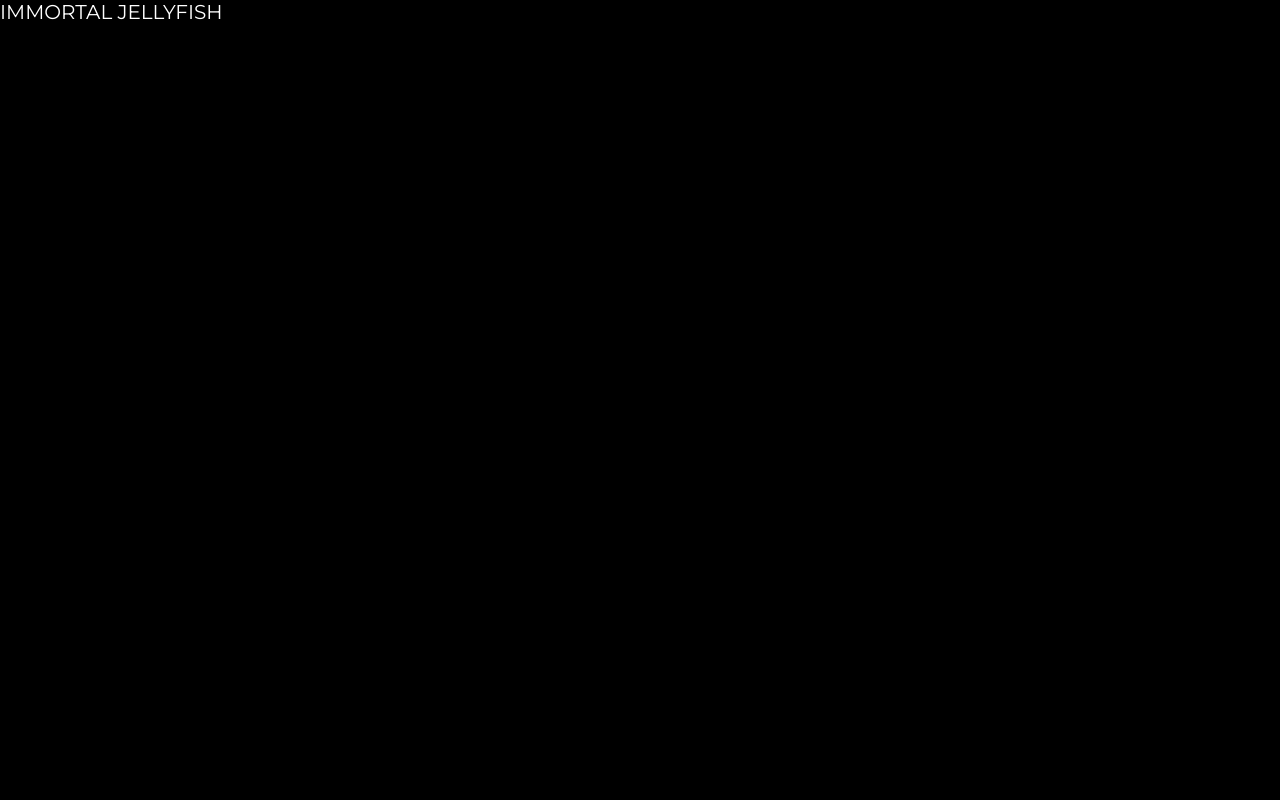
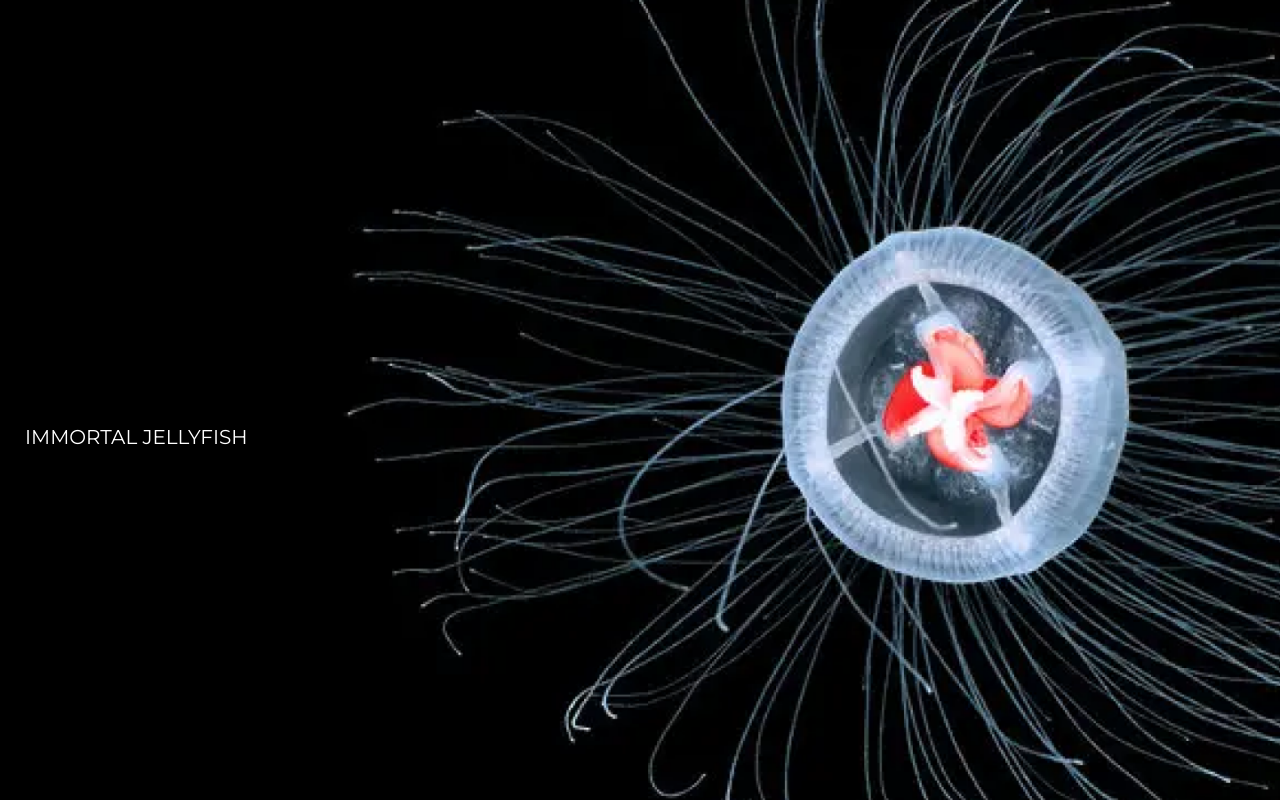
Before and after one commit to deaspc/uncommonthings_thesis, a plain HTML site: page index2.html in a window 1280 px wide. Drawn offline with nearby package versions, Linux system fonts and the light colour scheme.

Commit message:
update jellyfish

```diff
--- a/global.css
+++ b/global.css
@@ -140,26 +140,6 @@ header ul.is-sticky li a.active {
 /* end: header styles */
 
 /* start: hero section styles */
-#hero {
-  background: url("asset/header.png") center center no-repeat;
-  background-size: cover;
-  position: absolute;
-  top: 0;
-  left: 0;
-  z-index: 1;
-  height: 100%;
-  width: 100%;
-}
-
-#hero .fade {
-  position: absolute;
-  width: 100%;
-  height: 100%;
-  top: 0;
-  left: 0;
-  background: rgba(52, 58, 64, 0.6);
-  z-index: 1;
-}
 
 #hero .hero-text {
   position: absolute;
@@ -567,6 +547,25 @@ footer small a:hover {
   }
 }
 
-#immortal {
-  background-image: url("asset/jellyfishindex.png") center center no-repeat;
+#hero-jellyfish {
+  background: url("asset/jellyfishindex.png") center center no-repeat;
+  background-size: cover;
+  position: absolute;
+  top: 0;
+  left: 0;
+  z-index: 1;
+  height: 100%;
+  width: 100%;
 }
+
+.text-jellyfish {
+  position: absolute;
+  top: 50%;
+  margin: 25px;
+  left: 0;
+  right: 0;
+  z-index: 2;
+  color: #ffffff;
+  width: 500px;
+  text-align: left;
+}
--- a/index2.html
+++ b/index2.html
@@ -18,8 +18,10 @@
   </head>
 </html>
 
-<section id="immortal">
-  <div class="text">
-    <h1>IMMORTAL JELLYFISH</h1>
-  </div>
-</section>
+<body>
+  <section id="hero-jellyfish">
+    <div class="text-jellyfish">
+      <h1>IMMORTAL JELLYFISH</h1>
+    </div>
+  </section>
+</body>
```
